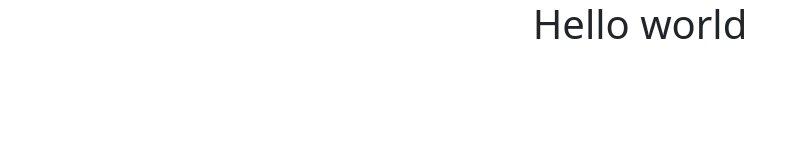
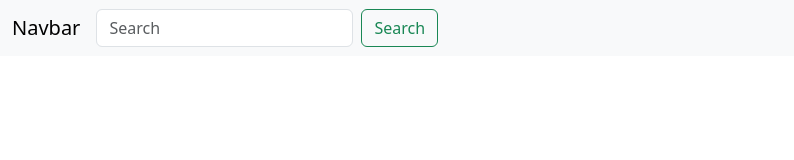
Before and after one commit to m-ade-maulana/m-ade-maulana.github.io, a plain HTML site: page index.html in a window 1280 px wide. Shown: the whole page, without its empty margins (0-794 px from the left). Drawn offline with nearby package versions, Linux system fonts and the light colour scheme.

Commit message:
My Portofolio

```diff
--- a/index.html
+++ b/index.html
@@ -12,7 +12,24 @@
 
 <body>
 
-    <h1 class="text-center">Hello world</h1>
+    <nav class="navbar navbar-expand-lg bg-body-tertiary">
+        <div class="container-fluid">
+            <a class="navbar-brand" href="#">Navbar</a>
+            <button class="navbar-toggler" type="button" data-bs-toggle="collapse"
+                data-bs-target="#navbarSupportedContent" aria-controls="navbarSupportedContent" aria-expanded="false"
+                aria-label="Toggle navigation">
+                <span class="navbar-toggler-icon"></span>
+            </button>
+            <div class="collapse navbar-collapse" id="navbarSupportedContent">
+                <form class="d-flex" role="search">
+                    <input class="form-control me-2" type="search" placeholder="Search" aria-label="Search">
+                    <button class="btn btn-outline-success" type="submit">Search</button>
+                </form>
+            </div>
+        </div>
+    </nav>
+
+
     <script src="https://cdn.jsdelivr.net/npm/@popperjs/core@2.11.6/dist/umd/popper.min.js"
         crossorigin="anonymous"></script>
     <script src="https://cdn.jsdelivr.net/npm/bootstrap@5.3.0-alpha1/dist/js/bootstrap.min.js"
```
